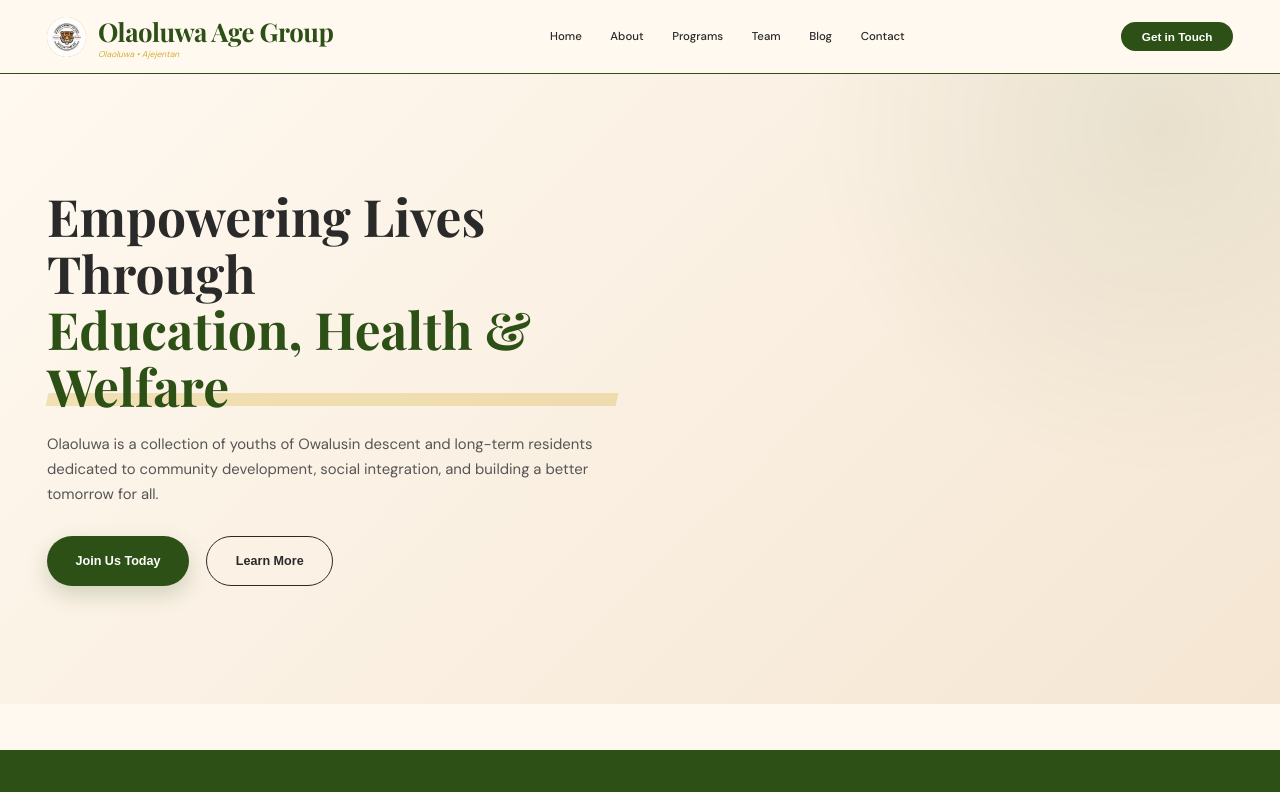
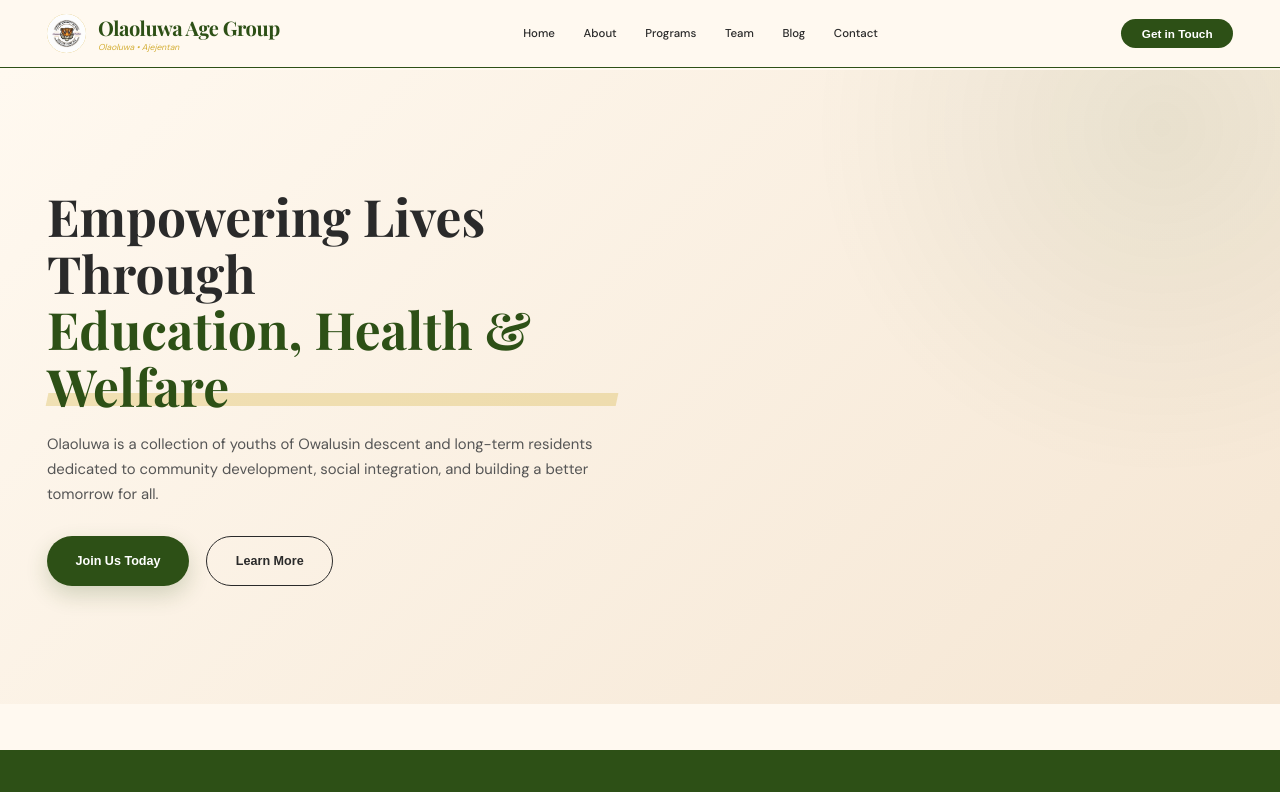
Before and after one commit to Johnsonaliyu/Olaoluwa, a plain HTML site: page index.html in a window 1280 px wide. Shown: the top 792 px of the page. Drawn offline with nearby package versions, Linux system fonts and the light colour scheme; no server answers.

Commit message:
Change header from h2 to h3 for logo section

```diff
--- a/index.html
+++ b/index.html
@@ -83,7 +83,7 @@
                     <img id="navbar-logo" src="logo.jpg" alt="Olaoluwa Logo" style="width: 100%; height: 100%; object-fit: contain;">
                 </div>
                 <div>
-                    <div class="logo"><h2>Olaoluwa Age Group</h2></div>
+                    <div class="logo"><h3>Olaoluwa Age Group</h3></div>
                     <div class="tagline"><h4></h4>Olaoluwa • Ajejentan</h4></div>
                 </div>
             </a>
```
